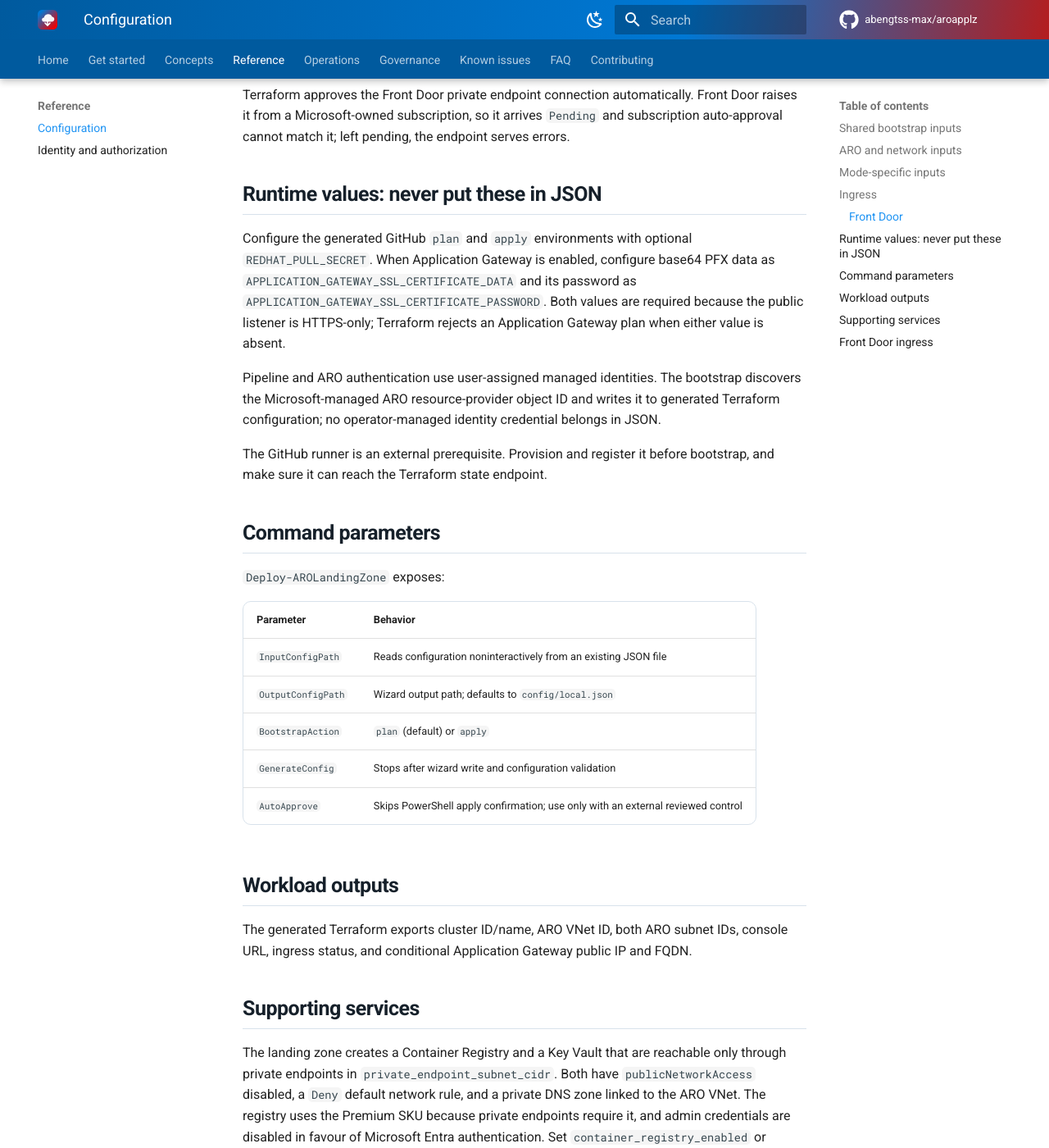
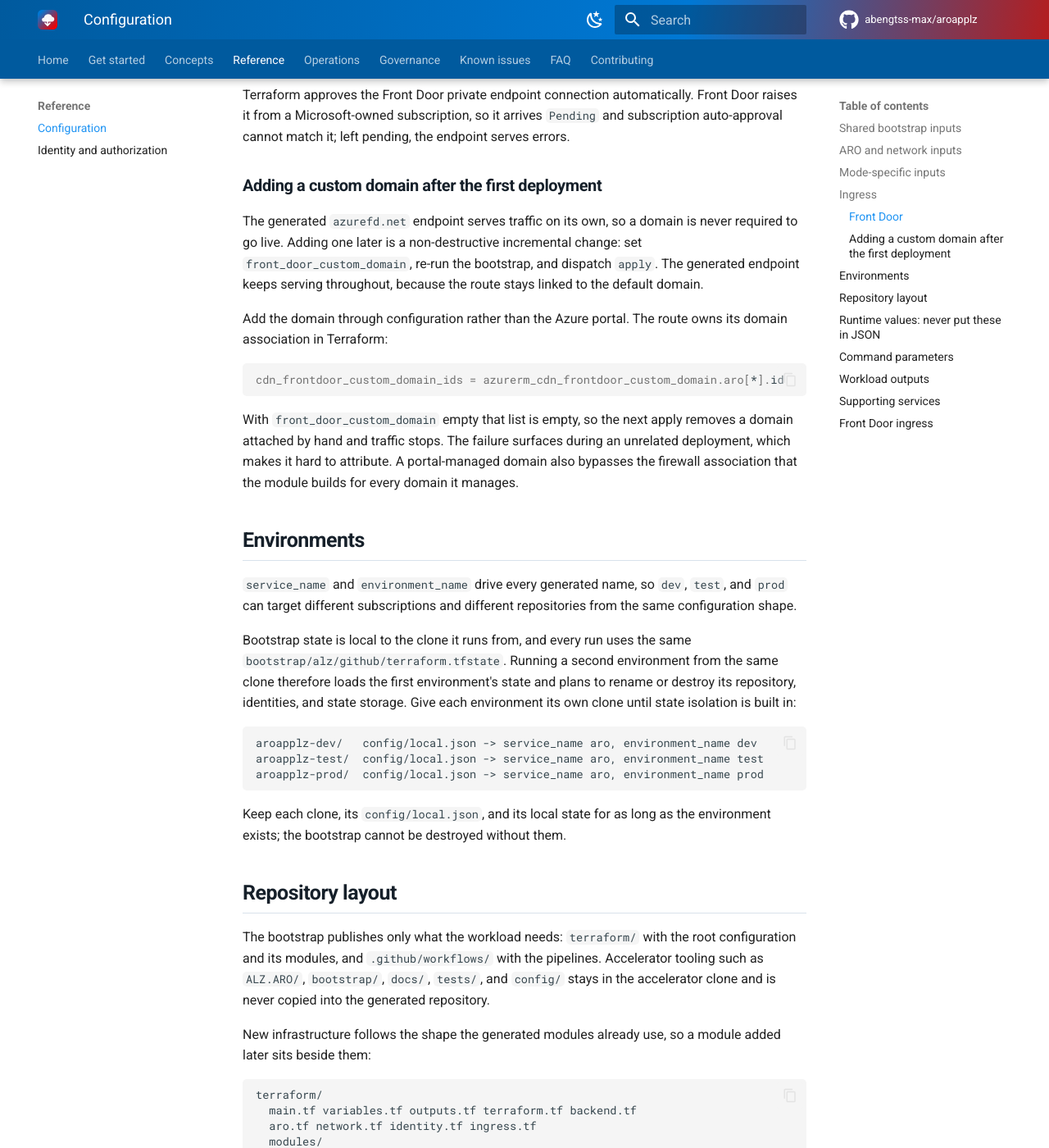
Before and after one commit to abengtss-max/aroapplz, an MkDocs documentation site: the page built from docs/reference/configuration.md, in a window 1280 px wide and 1400 px high, scrolled down 5581 px. Shown: the whole window at 82% size. Built offline with MkDocs 1.6.1 and Material for MkDocs 9.7.7, drawn with Linux system fonts in a browser that asks for light colours; comment, search, counter and statistics services are not loaded; some of the changed text lies outside the part shown.

Commit message:
docs: cover custom domains, environments, and repository layout
Adding the domain in the portal is reverted by the next apply because the route owns the association, so document configuration as the supported path. Bootstrap state is per clone, so multiple environments need separate clones.

````diff
--- a/docs/reference/configuration.md
+++ b/docs/reference/configuration.md
@@ -127,6 +127,66 @@ Terraform approves the Front Door private endpoint connection automatically. Fro
 from a Microsoft-owned subscription, so it arrives `Pending` and subscription auto-approval cannot
 match it; left pending, the endpoint serves errors.
 
+### Adding a custom domain after the first deployment
+
+The generated `azurefd.net` endpoint serves traffic on its own, so a domain is never required to go
+live. Adding one later is a non-destructive incremental change: set `front_door_custom_domain`,
+re-run the bootstrap, and dispatch `apply`. The generated endpoint keeps serving throughout, because
+the route stays linked to the default domain.
+
+Add the domain through configuration rather than the Azure portal. The route owns its domain
+association in Terraform:
+
+```hcl
+cdn_frontdoor_custom_domain_ids = azurerm_cdn_frontdoor_custom_domain.aro[*].id
+```
+
+With `front_door_custom_domain` empty that list is empty, so the next apply removes a domain attached
+by hand and traffic stops. The failure surfaces during an unrelated deployment, which makes it hard
+to attribute. A portal-managed domain also bypasses the firewall association that the module builds
+for every domain it manages.
+
+## Environments
+
+`service_name` and `environment_name` drive every generated name, so `dev`, `test`, and `prod` can
+target different subscriptions and different repositories from the same configuration shape.
+
+Bootstrap state is local to the clone it runs from, and every run uses the same
+`bootstrap/alz/github/terraform.tfstate`. Running a second environment from the same clone therefore
+loads the first environment's state and plans to rename or destroy its repository, identities, and
+state storage. Give each environment its own clone until state isolation is built in:
+
+```text
+aroapplz-dev/   config/local.json -> service_name aro, environment_name dev
+aroapplz-test/  config/local.json -> service_name aro, environment_name test
+aroapplz-prod/  config/local.json -> service_name aro, environment_name prod
+```
+
+Keep each clone, its `config/local.json`, and its local state for as long as the environment exists;
+the bootstrap cannot be destroyed without them.
+
+## Repository layout
+
+The bootstrap publishes only what the workload needs: `terraform/` with the root configuration and
+its modules, and `.github/workflows/` with the pipelines. Accelerator tooling such as `ALZ.ARO/`,
+`bootstrap/`, `docs/`, `tests/`, and `config/` stays in the accelerator clone and is never copied
+into the generated repository.
+
+New infrastructure follows the shape the generated modules already use, so a module added later sits
+beside them:
+
+```text
+terraform/
+  main.tf variables.tf outputs.tf terraform.tf backend.tf
+  aro.tf network.tf identity.tf ingress.tf
+  modules/
+    front-door/ application-gateway/ monitoring/ supporting/
+      main.tf variables.tf outputs.tf
+```
+
+Bootstrap overwrites the files it publishes, so keep additions in new files and new module
+directories rather than editing the generated ones.
+
 
 ## Runtime values: never put these in JSON
 
````
